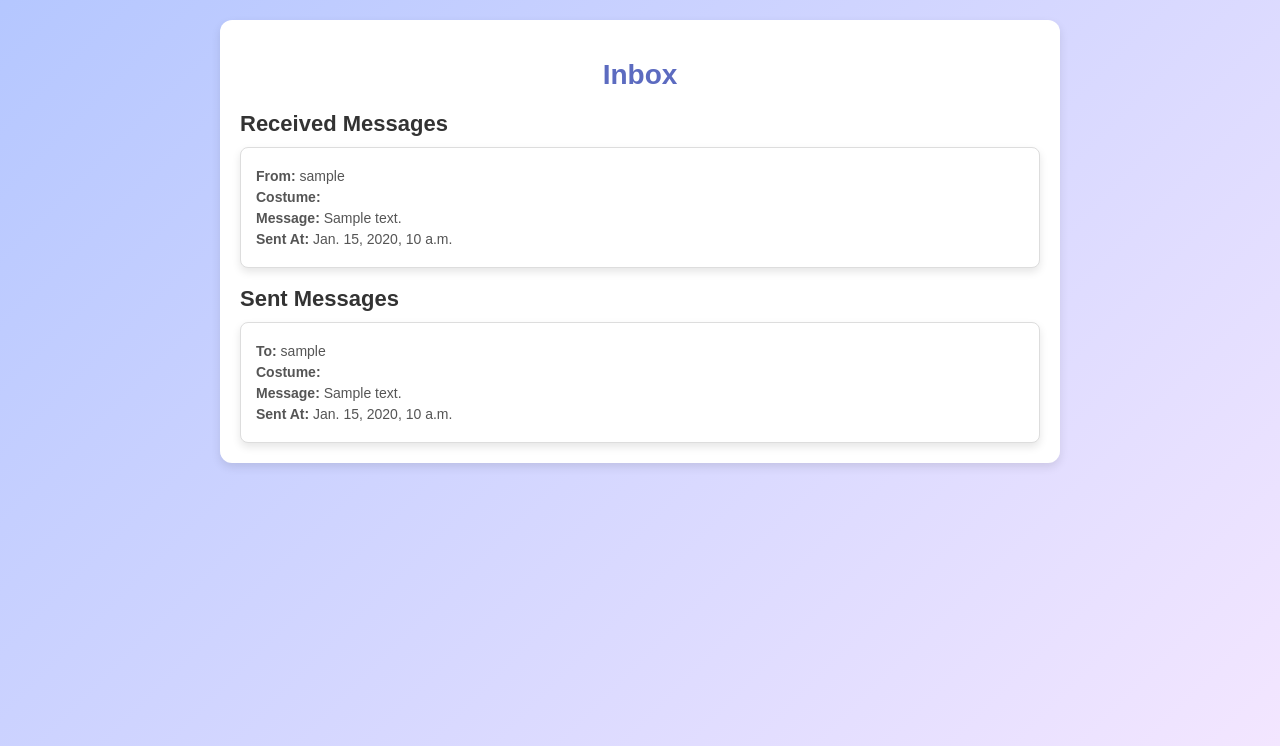
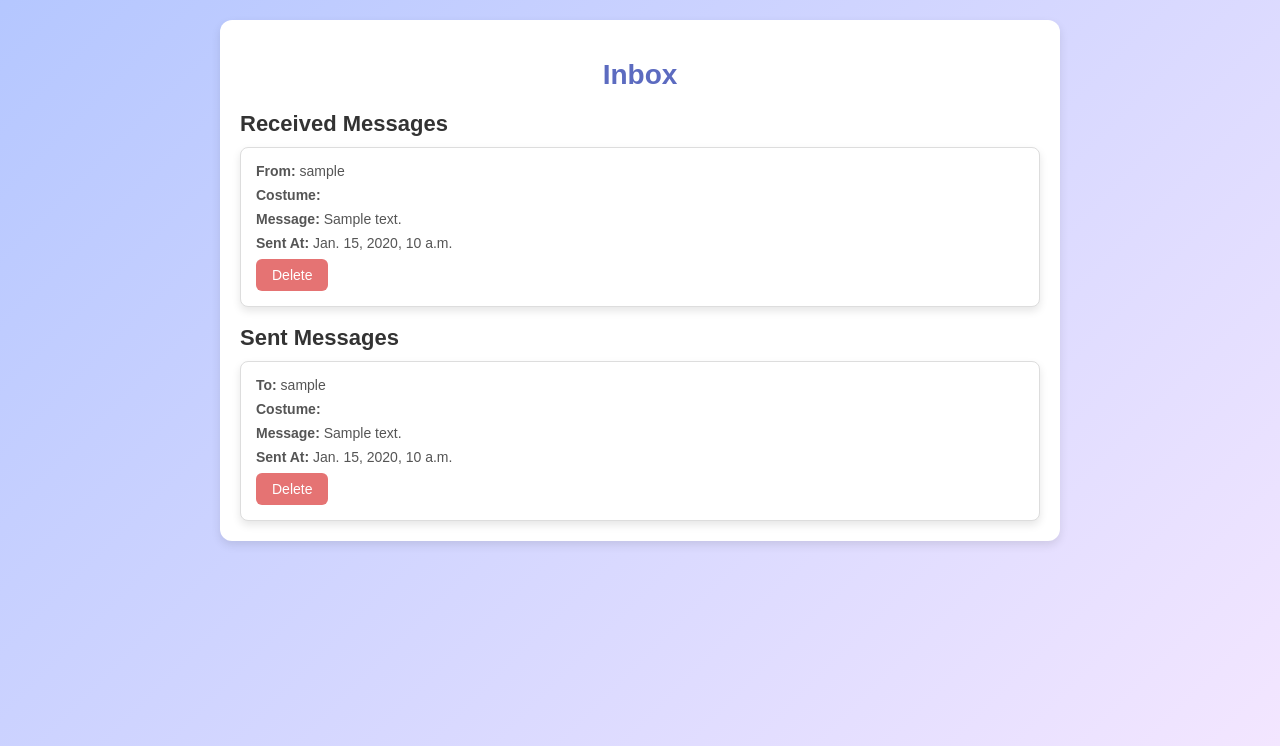
Before and after one commit to chloe-crews/Team7CENProject, a Django app: page /inbox/ in a window 1280 px wide. Shown: the part 54-800 px from the top of the page. Run offline with Django 5.2, Linux system fonts and the light colour scheme; a user stored in the database is signed in; tables that the repository leaves empty hold one stand-in row (values such as "Sample post"); parts of the project's set-up code (start-up, migrations or seed data) failed here and were passed over.

Commit message:
inbox fix

```diff
--- a/accounts/templates/accounts/user_inbox.html
+++ b/accounts/templates/accounts/user_inbox.html
@@ -116,10 +116,13 @@
             border-radius: 8px;
             padding: 15px;
             box-shadow: 0 4px 8px rgba(0, 0, 0, 0.1);
+            display: flex;
+            flex-direction: column;
+            gap: 8px;
         }
 
         .message-item p {
-            margin: 5px 0;
+            margin: 0;
             font-size: 14px;
             color: #555;
         }
@@ -128,6 +131,22 @@
             text-align: center;
             color: #666;
             margin: 20px 0;
+        }
+
+        .delete-button {
+            align-self: flex-end;
+            background-color: #e57373;
+            color: white;
+            border: none;
+            border-radius: 6px;
+            padding: 8px 16px;
+            font-size: 14px;
+            cursor: pointer;
+            transition: background-color 0.3s ease;
+        }
+
+        .delete-button:hover {
+            background-color: #d32f2f;
         }
     </style>
 </head>
@@ -157,6 +176,10 @@
                     <p><strong>Costume:</strong> {{ message.costume.title }}</p>
                     <p><strong>Message:</strong> {{ message.content }}</p>
                     <p><strong>Sent At:</strong> {{ message.timestamp }}</p>
+                    <form action="{% url 'delete_message' message.id %}" method="POST">
+                        {% csrf_token %}
+                        <button type="submit" class="delete-button">Delete</button>
+                    </form>
                 </div>
             {% empty %}
                 <p class="empty-message">You have no messages.</p>
@@ -171,6 +194,10 @@
                     <p><strong>Costume:</strong> {{ message.costume.title }}</p>
                     <p><strong>Message:</strong> {{ message.content }}</p>
                     <p><strong>Sent At:</strong> {{ message.timestamp }}</p>
+                    <form action="{% url 'delete_message' message.id %}" method="POST" style="display:inline;">
+                        {% csrf_token %}
+                        <button type="submit" class="delete-button">Delete</button>
+                    </form>
                 </div>
             {% empty %}
                 <p class="empty-message">You haven't sent any messages.</p>
--- a/accounts/urls.py
+++ b/accounts/urls.py
@@ -20,6 +20,7 @@ urlpatterns = [
     path('costumes/<int:costume_id>/message/', views.send_message, name='send_message'),
     path('messages/', views.view_messages, name='view_messages'),
     path('inbox/', views.user_inbox, name='user_inbox'),
+    path('messages/delete/<int:message_id>/', views.delete_message, name='delete_message'),
 ]
 
 if settings.DEBUG:  # Serve media files during development
--- a/accounts/views.py
+++ b/accounts/views.py
@@ -1,3 +1,5 @@
+from django.http import HttpResponseRedirect
+from django.urls import reverse
 from django.shortcuts import render, redirect
 from django.shortcuts import get_object_or_404
 from django.contrib import messages
@@ -212,3 +214,13 @@ def user_inbox(request):
         'received_messages': received_messages,
         'sent_messages': sent_messages,
     })
+
+@login_required
+def delete_message(request, message_id):
+    message = get_object_or_404(Message, id=message_id)
+    # Ensure only the sender or recipient can delete the message
+    if request.user == message.sender or request.user == message.recipient:
+        message.delete()
+        return HttpResponseRedirect(reverse('user_inbox'))
+    else:
+        return HttpResponseRedirect(reverse('user_inbox'))
```
Also changed, not shown: media/costume_images/dress.png (added).
